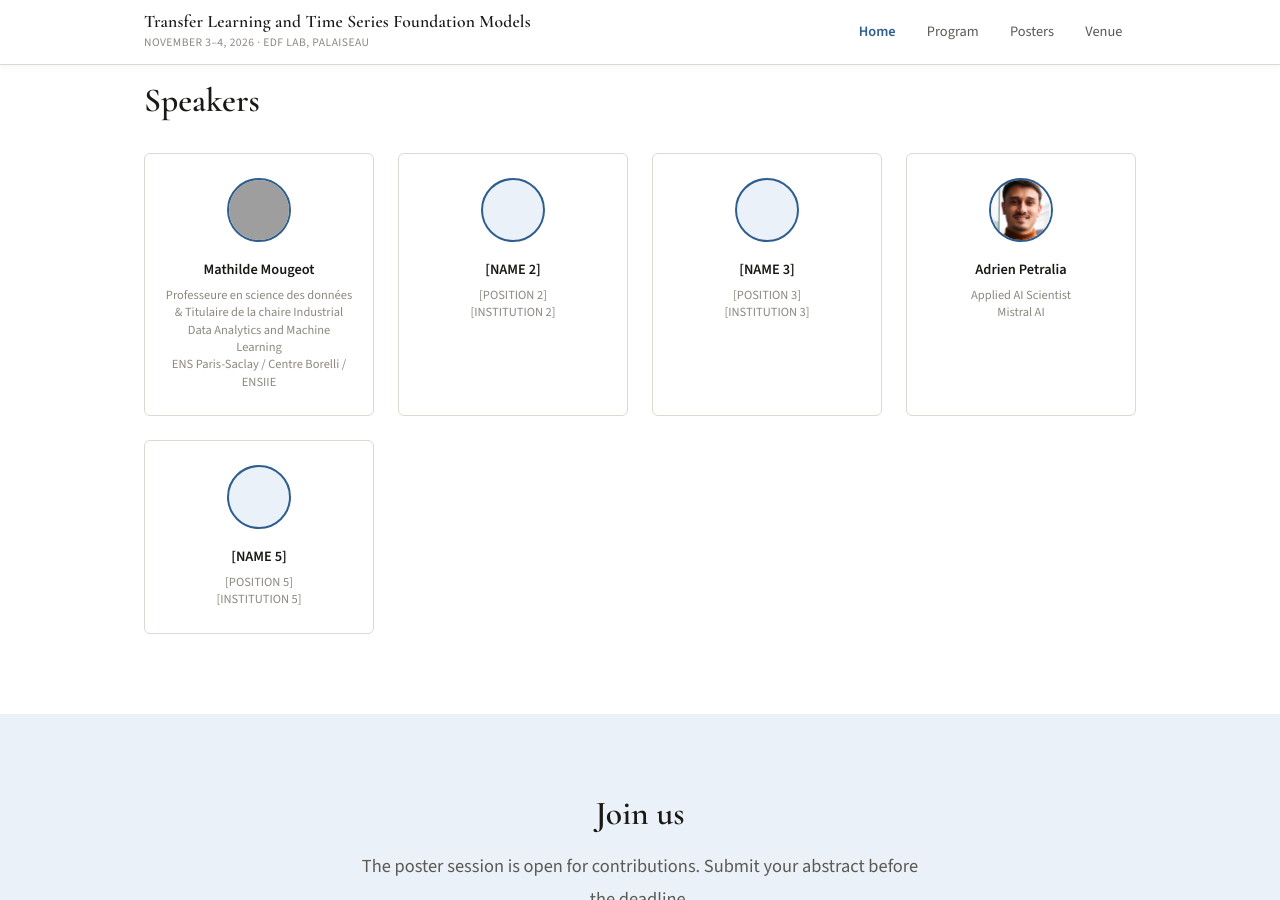
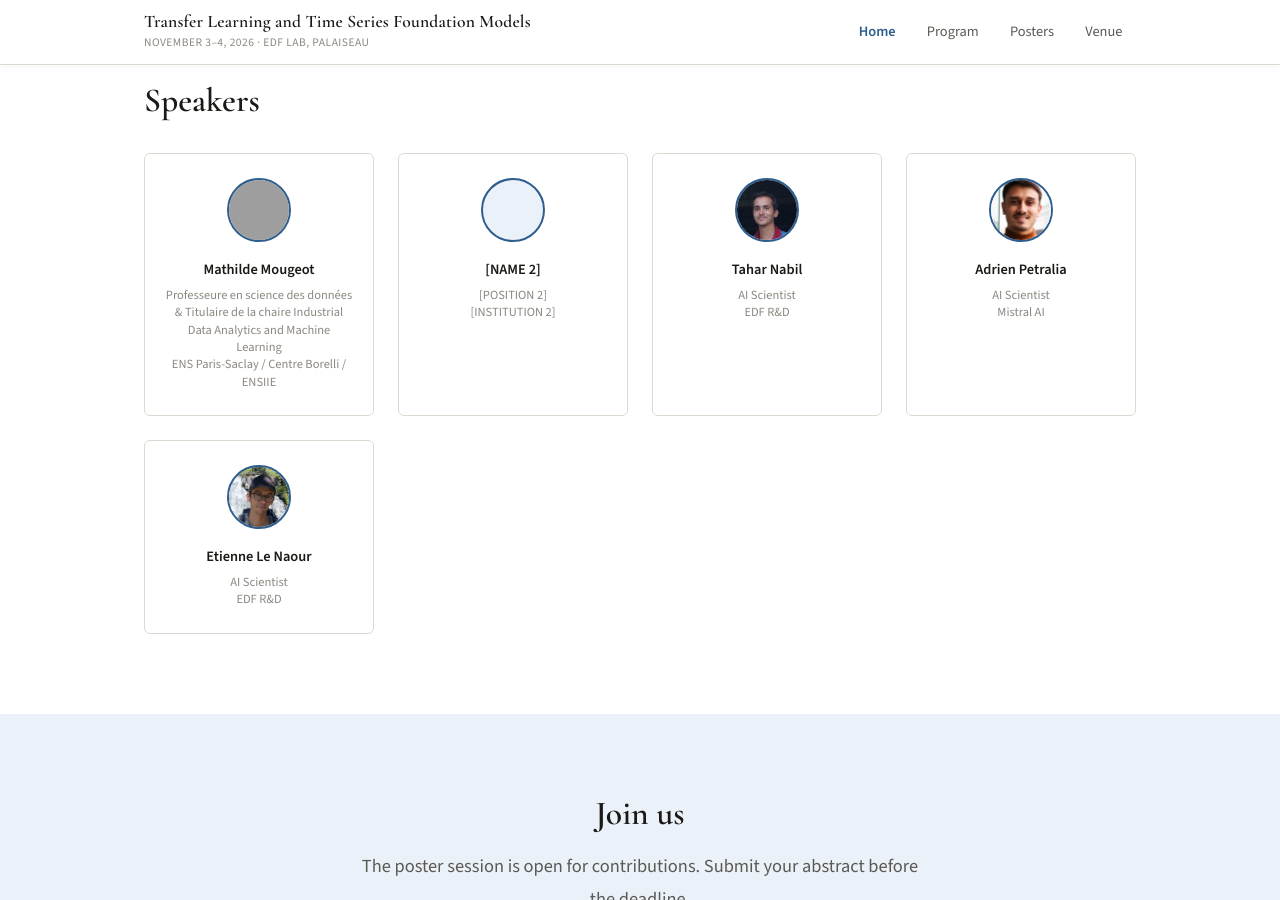
Before and after one commit to yvenn-amara/DECATTLON, a Jekyll site: the page built from index.md, in a window 1280 px wide and 900 px high, scrolled down 1278 px. Built offline with Jekyll 4.4.1, drawn with Linux system fonts in a browser that asks for light colours; grey boxes are pictures that could not be loaded.

Commit message:
update speakers

```diff
--- a/_data/speakers.yml
+++ b/_data/speakers.yml
@@ -12,7 +12,7 @@
   title: "Professeure en science des données & Titulaire de la chaire Industrial Data Analytics and Machine Learning"
   photo: https://ens-paris-saclay.fr/sites/default/files/styles/actu_bandeau/public/2021-10/mougeot_mathilde_photo_v2_recadree.jpg
   bio: "Mathilde Mougeot est chercheuse en mathématiques appliquées et science des données. Ses recherches portent sur l'apprentissage statistique (machine learning), la mise au point de modèles prédictifs, l'agrégation de modèles et l'apprentissage par transfert (transfer learning), avec de nombreuses applications concrètes pour les défis industriels."
-  website: https://sites.google.com/site/mougeotmathilde/
+  website: "https://sites.google.com/site/mougeotmathilde/"
 
 - name: "[NAME 2]"
   affiliation: "[INSTITUTION 2]"
@@ -21,23 +21,23 @@
   bio: "[Short bio of speaker 2.]"
   website: ""
 
-- name: "[NAME 3]"
-  affiliation: "[INSTITUTION 3]"
-  title: "[POSITION 3]"
-  photo: ""
-  bio: "[Short bio of speaker 3.]"
-  website: ""
+- name: "Tahar Nabil"
+  affiliation: "EDF R&D"
+  title: "AI Scientist"
+  photo: "assets/img/Nabil.png"
+  bio: "Tahar holds a PhD from Télécom Paris in signal processing. He now specializes in deep learning for temporal data and out of distribution generalization."
+  website: "https://taharnbl.github.io/"
 
 - name: "Adrien Petralia"
   affiliation: "Mistral AI"
-  title: "Applied AI Scientist"
+  title: "AI Scientist"
   photo: "assets/img/Petralia.png"
-  bio: "Adrien hold a PhD from Université Paris-Cité, he is specalized in deep learning for time series"
+  bio: "Adrien holds a PhD from Université Paris-Cité in deep learning for time series applied to the energy sector. His research covers signals separation, foundation models, and generative modelling."
   website: "https://adrienpetralia.github.io/"
 
-- name: "[NAME 5]"
-  affiliation: "[INSTITUTION 5]"
-  title: "[POSITION 5]"
-  photo: ""
-  bio: "[Short bio of speaker 5.]"
-  website: ""
+- name: "Etienne Le Naour"
+  affiliation: "EDF R&D"
+  title: "AI Scientist"
+  photo: "assets/img/LeNaour.png"
+  bio: "Etienne holds a PhD from Sorbonne Université in deep learning for time series and representation learning. His research covers unsupervised learning, foundation models, and industrial applications."
+  website: "https://etiennelnr.github.io/"
```
